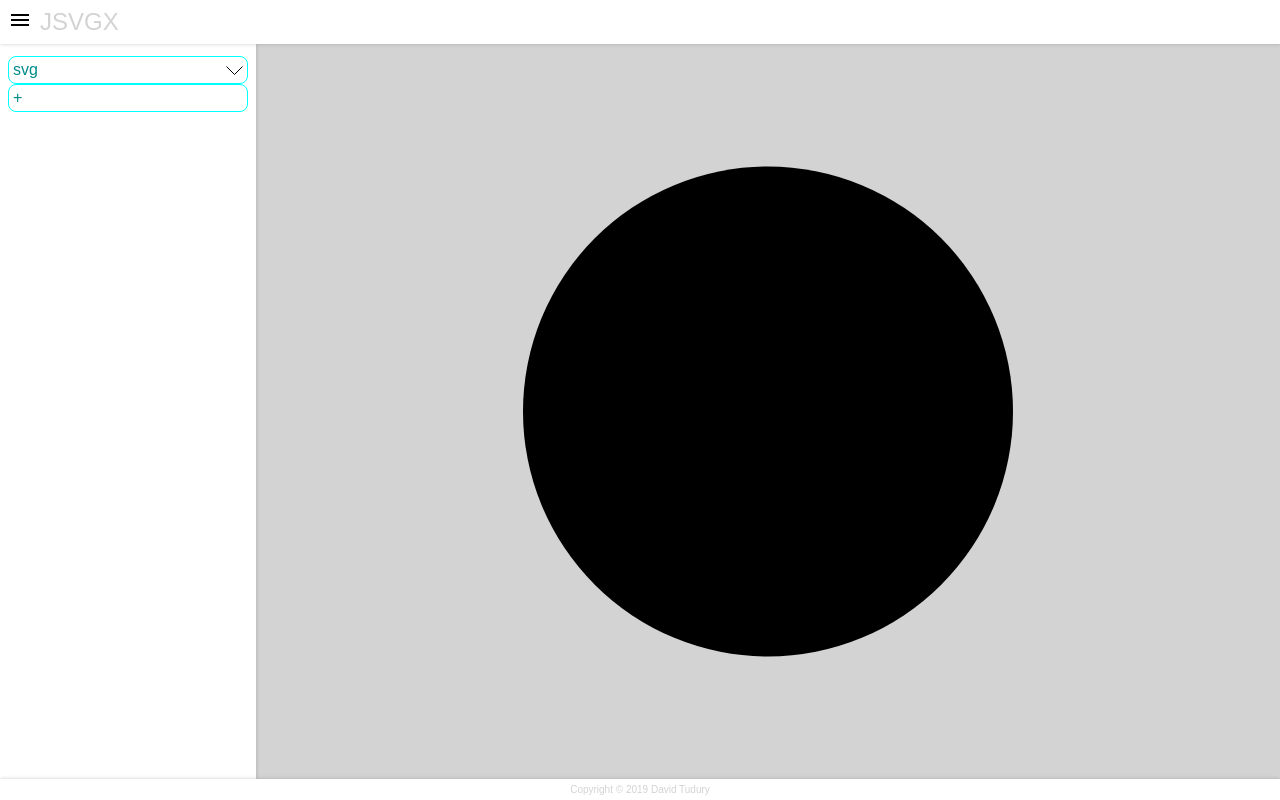
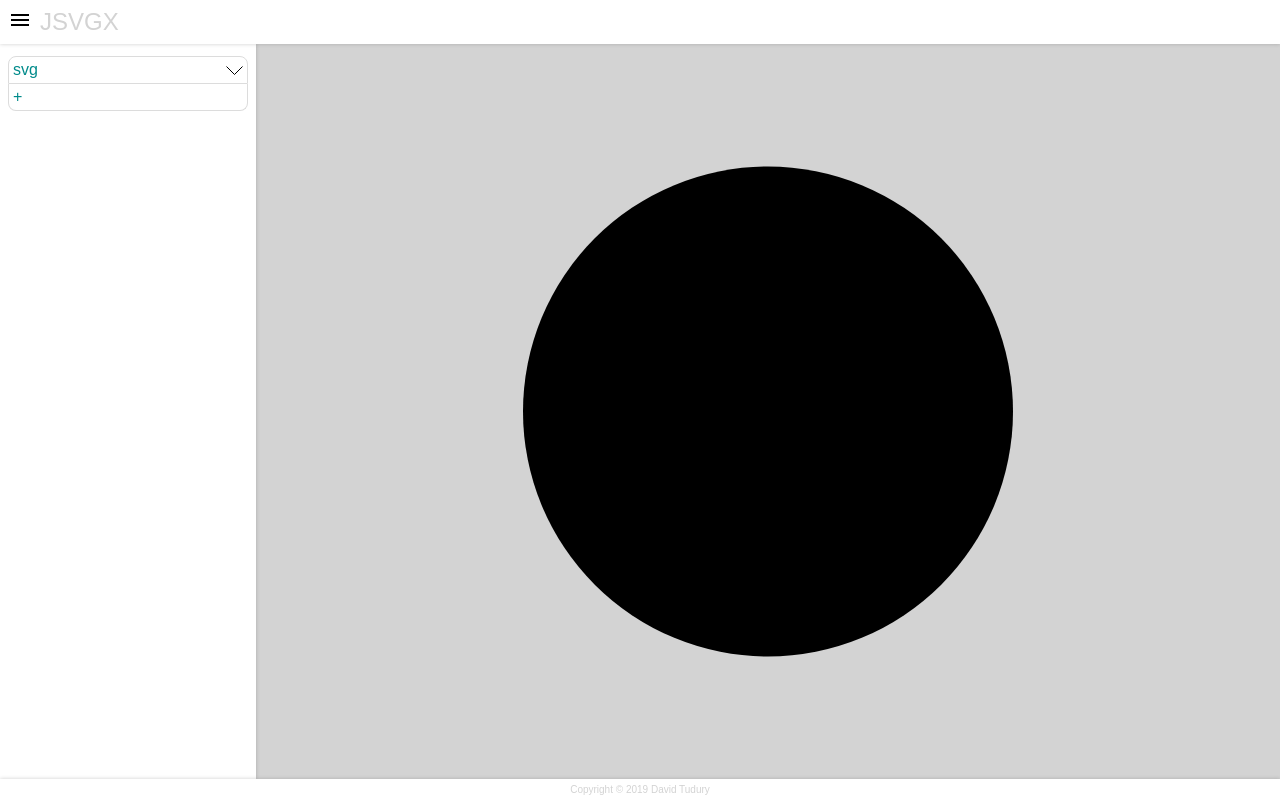
Before and after one commit to dtudury/horseless, a website: page docs/jsvgx/index.html in a window 1280 px wide. Drawn offline with Linux system fonts and the light colour scheme.

Commit message:
minor css improvement

```diff
--- a/docs/jsvgx/jsvgx.css
+++ b/docs/jsvgx/jsvgx.css
@@ -56,10 +56,23 @@ nav.app ul label {
 }
 
 nav.app li {
-  border: 1px solid cyan;
-  border-radius: 8px;
+  border: 1px solid gainsboro;
   color: darkcyan;
   padding: 4px;
+}
+
+nav.app li:not(:first-child) {
+  border-top: none;
+}
+
+nav.app li:first-child {
+  border-top-left-radius: 8px;
+  border-top-right-radius: 8px;
+}
+
+nav.app li:last-child {
+  border-bottom-left-radius: 8px;
+  border-bottom-right-radius: 8px;
 }
 
 nav.app ul[title="attributes"] li {
--- a/docs/jsvgx/jsvgx.js
+++ b/docs/jsvgx/jsvgx.js
@@ -66,7 +66,7 @@ function renderAttributes (attributes, isTopLevel) {
 
 render(document.body, h`
 <header class="app">
-  <svg class="hamburger" onclick="" focusable="false" width="24" height="24" viewBox="0 0 24 24" xmlns="http://www.w3.org/2000/svg">
+  <svg class="hamburger" focusable="false" width="24" height="24" viewBox="0 0 24 24" xmlns="http://www.w3.org/2000/svg">
     <path d="M3 18h18v-2H3v2zm0-5h18v-2H3v2zm0-7v2h18V6H3z"></path>
   </svg>
   <h1>
```
